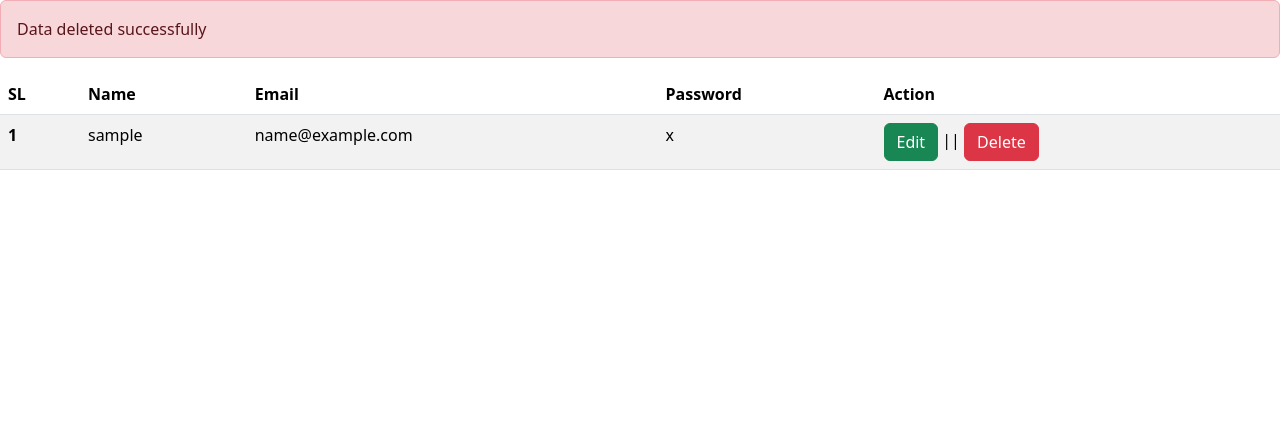
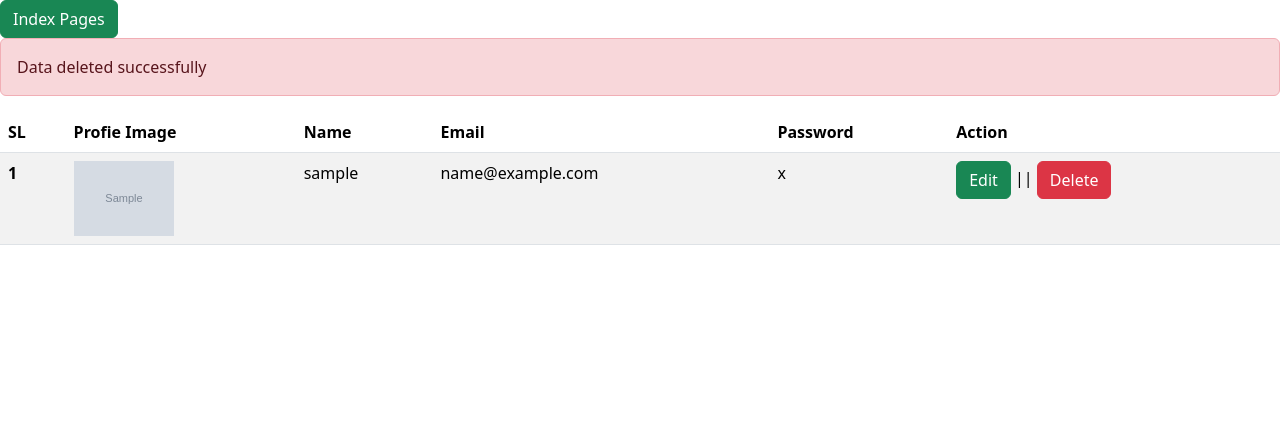
Before and after one commit to Nazmul64/phpbatchone, a PHP site: page /courdphp/show.php?delete in a window 1280 px wide. Shown: the part 54-498 px from the top of the page. Run offline with PHP 8.4, Linux system fonts and the light colour scheme; tables that the repository leaves empty or names only in its code hold one stand-in row (values such as "Sample post"); grey boxes marked "Sample" are stand-in pictures.

Commit message:
delete for image

```diff
--- a/advance-php/courdphp/delete.php
+++ b/advance-php/courdphp/delete.php
@@ -6,10 +6,12 @@
        die('No Connecting'.mysqli_connect_error());
     }
       $recive =$_REQUEST['id'];
+      $profile_file_name =$_REQUEST['profile'];
       $query =" DELETE  FROM user_info WHERE id=$recive";
 
       $delete_items=mysqli_query($database_connections,$query);
       if($delete_items){
+         unlink("uploads/$profile_file_name");
          header('location:show.php?delete');
       }
   ?>
--- a/advance-php/courdphp/index.php
+++ b/advance-php/courdphp/index.php
@@ -9,9 +9,13 @@
          <div class="mb-3">
             <input type="email" name="email" class="form-control" placeholder="Enter Your email">
         </div>
+        <div class="mb-3">
+            <input type="file" name="file" class="form-control" placeholder="Enter Your file">
+        </div>
          <div class="mb-3">
             <input type="password" name="password" class="form-control" placeholder="Enter Your password">
         </div>
+
         <div class="mb-3">
             <input type="submit" name="submit" value="submit" class="btn btn-primary w-100">
         </div>
--- a/advance-php/courdphp/show.php
+++ b/advance-php/courdphp/show.php
@@ -1,4 +1,5 @@
 <?php require 'include/header.php'; ?>
+<a href="index.php" class="btn btn-success">Index Pages</a>
    <?php
     $database_connections=mysqli_connect('localhost','root','','users');
     if(!$database_connections){
@@ -17,6 +18,7 @@
   <thead>
     <tr>
       <th scope="col">SL</th>
+      <th scope="col">Profie Image</th>
       <th scope="col">Name</th>
       <th scope="col">Email</th>
       <th scope="col">Password</th>
@@ -31,20 +33,20 @@
               $name=$rows['user_name'];
               $email=$rows['email'];
               $password=$rows['password'];
+              $profile=$rows['file'];
               $serial++;
 ?>
     <tr>
       <th scope="row"><?php echo $serial?></th>
+      <td><img src="uploads/<?php echo  !empty($profile) ? $profile : 'profile.php'?>"width="100"></td>
       <td><?php echo htmlspecialchars($name)?></td>
       <td><?php echo htmlspecialchars($email)?></td>
       <td><?php echo htmlspecialchars($password)?></td>
       <td>
         <a href="single_edit.php?edit_id=<?php echo $rows['id'] ?>" class="btn btn-success">Edit</a>
         ||
-        <a href="delete.php?id=<?php echo $rows['id']; ?>" class="btn btn-danger"
-       onclick="return confirm('Are you sure you want to delete this record?');">
-       Delete
-    </a>
+       <a href="delete.php?id=<?php echo $rows['id']; ?> & profile=<?php echo $profile;?>" class="btn btn-danger">Delete</a>
+
       </td>
 </td>
     </tr>
```
Also changed, not shown: advance-php/courdphp/home.php (+14 -1 lines), advance-php/courdphp/uploads/profile.png (added).
